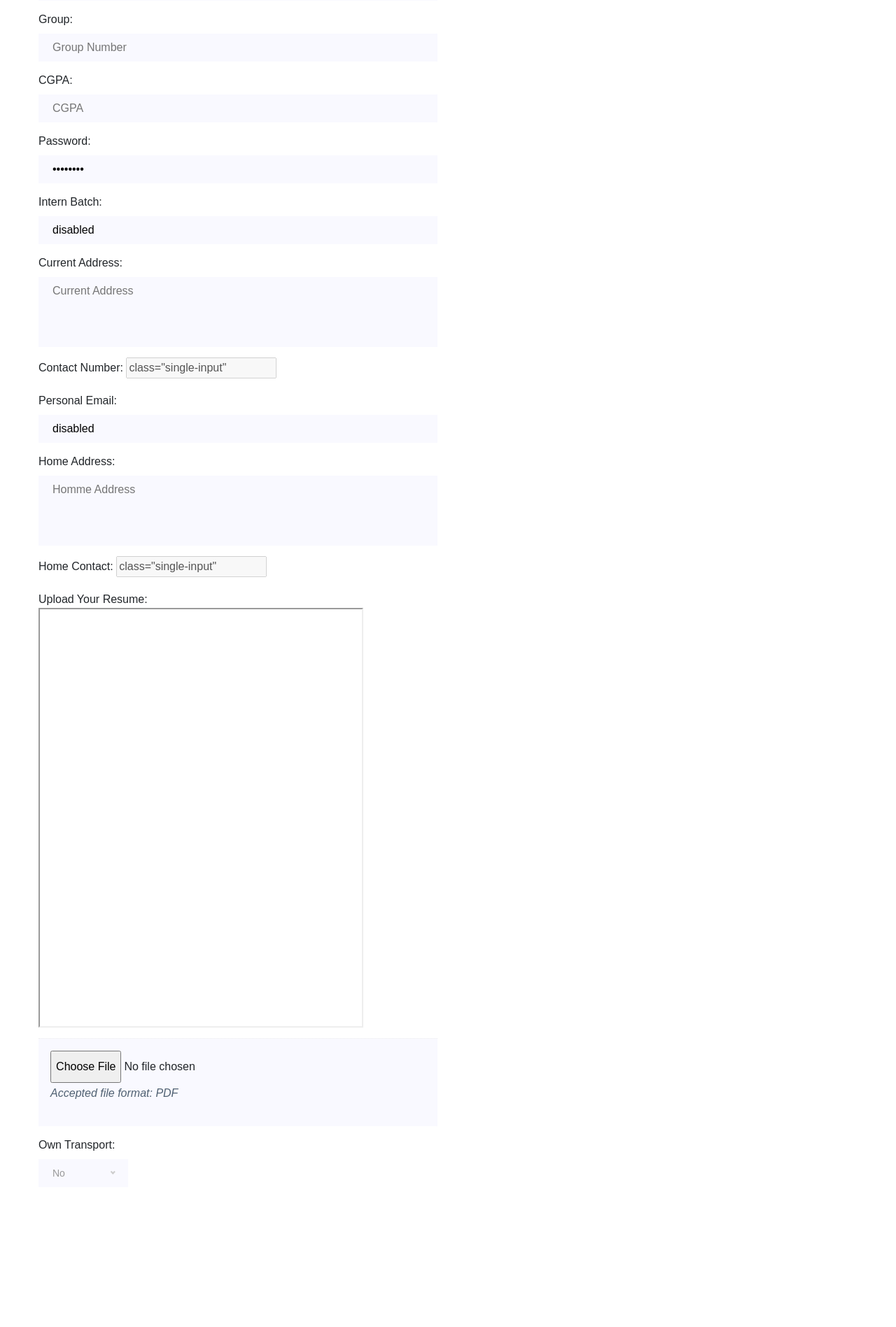
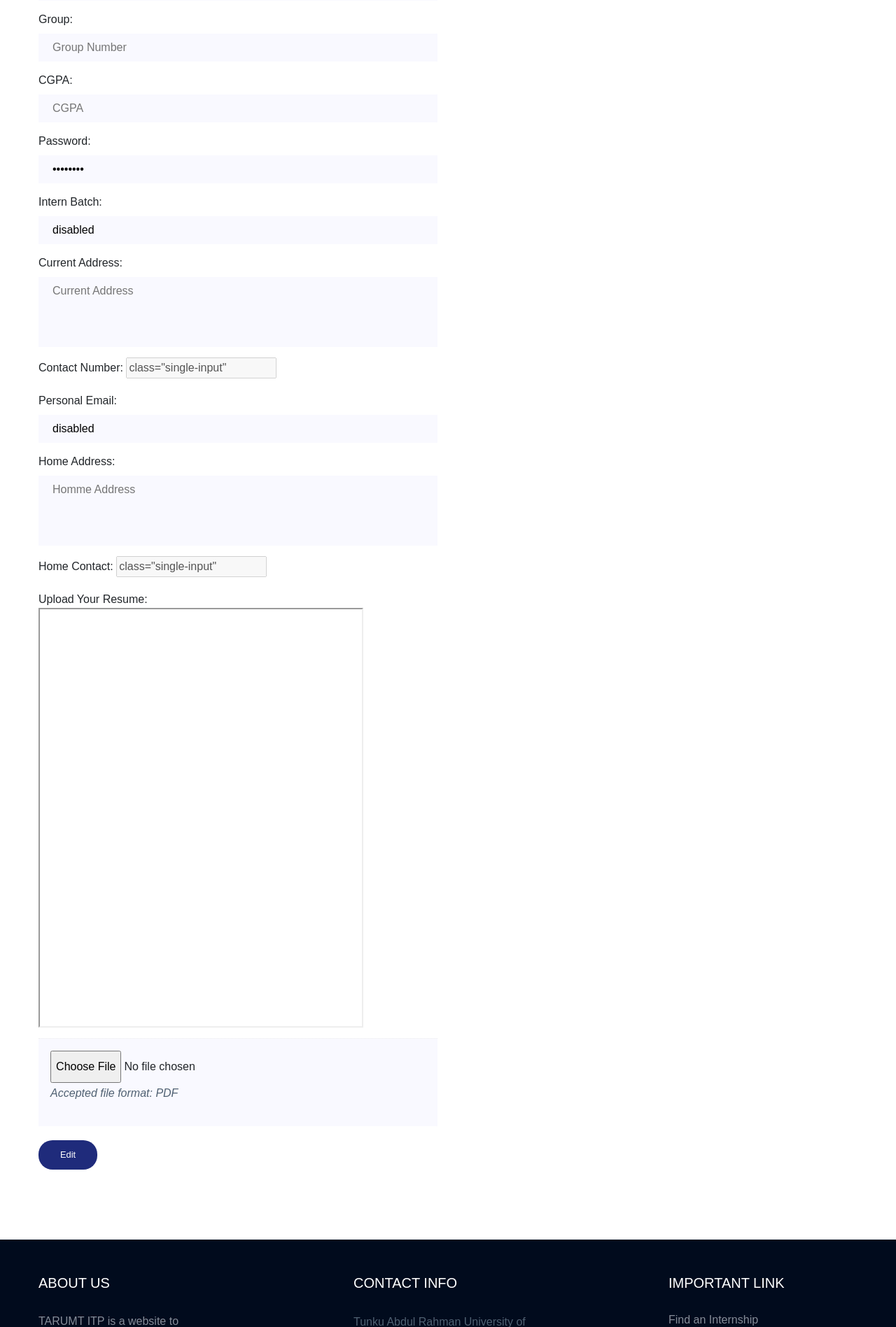
Before and after one commit to N0nEscapeSh3d0w/TARUMT-internship, a Flask app: page / in a window 1280 px wide. Shown: the part 1182-3079 px from the top of the page at 70% size. Before the commit the page ends 2864 px from the top, so only its background shows below. Run offline with Flask 3, Linux system fonts and the light colour scheme; data that the repository does not hold is empty; some libraries are stand-ins or nearby versions; some web fonts are replaced.

Commit message:
Update student.html

```diff
--- a/templates/student.html
+++ b/templates/student.html
@@ -221,14 +221,6 @@
 				<button type= "submit" id="saveButton" class="genric-btn primary circle" style="display: none;">Save</button>
                        	    </div>
 			 </form>
-			    	 <div class="mt-15">
-				   <label for="ownTransport">Own Transport:</label>
-				   <div class="default-select">
-					   <select id="transport_input1" disabled>
-					   <option value="No">No</option>
-					   <option value="No">No</option>
-				   </div>
-			      </div>
 			    <div class="button-group-area mt-10">
 				<button href="#" class="genric-btn primary circle" id="editButton"
                                 onclick="toggleEdit()">Edit</button>
```
